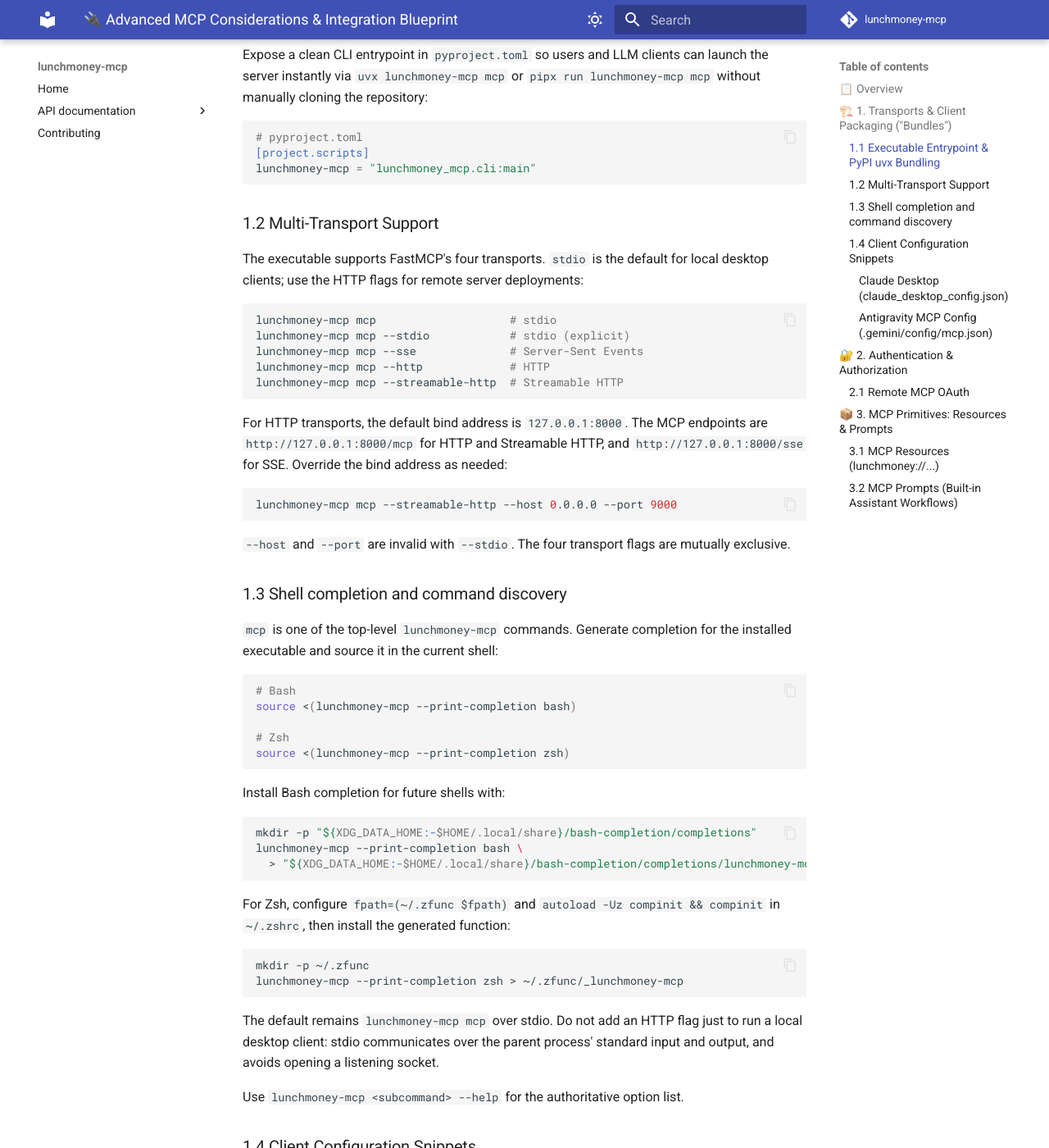
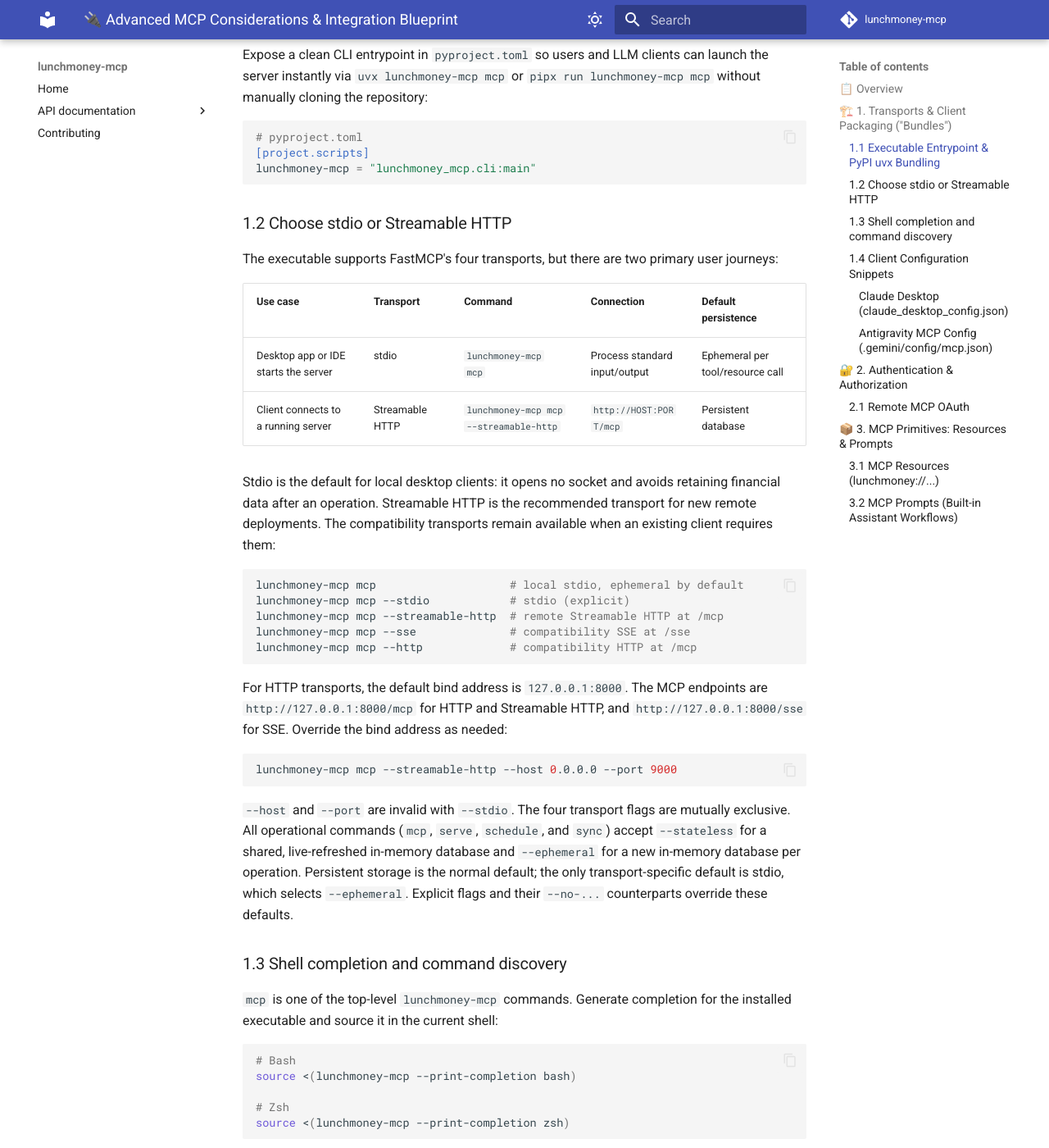
Before and after one commit to juftin/lunchmoney-app, an MkDocs documentation site: the page built from docs/MCP_GUIDE.md, in a window 1280 px wide and 1400 px high, scrolled down 1012 px. Shown: the whole window at 82% size. Built offline with MkDocs 1.6.1 and Material for MkDocs 9.7.7, drawn with Linux system fonts in a browser that asks for light colours; comment, search, counter and statistics services are not loaded.

Commit message:
✨ (mcp): clarify transport and persistence UX

````diff
--- a/docs/MCP_GUIDE.md
+++ b/docs/MCP_GUIDE.md
@@ -46,17 +46,27 @@
 lunchmoney-mcp = "lunchmoney_mcp.cli:main"
 ```
 
-### 1.2 Multi-Transport Support
+### 1.2 Choose stdio or Streamable HTTP
 
-The executable supports FastMCP's four transports. `stdio` is the default for
-local desktop clients; use the HTTP flags for remote server deployments:
+The executable supports FastMCP's four transports, but there are two primary
+user journeys:
+
+| Use case                             | Transport       | Command                                | Connection                    | Default persistence              |
+| :----------------------------------- | :-------------- | :------------------------------------- | :---------------------------- | :------------------------------- |
+| Desktop app or IDE starts the server | stdio           | `lunchmoney-mcp mcp`                   | Process standard input/output | Ephemeral per tool/resource call |
+| Client connects to a running server  | Streamable HTTP | `lunchmoney-mcp mcp --streamable-http` | `http://HOST:PORT/mcp`        | Persistent database              |
+
+Stdio is the default for local desktop clients: it opens no socket and avoids
+retaining financial data after an operation. Streamable HTTP is the recommended
+transport for new remote deployments. The compatibility transports remain
+available when an existing client requires them:
 
 ```bash
-lunchmoney-mcp mcp                    # stdio
+lunchmoney-mcp mcp                    # local stdio, ephemeral by default
 lunchmoney-mcp mcp --stdio            # stdio (explicit)
-lunchmoney-mcp mcp --sse              # Server-Sent Events
-lunchmoney-mcp mcp --http             # HTTP
-lunchmoney-mcp mcp --streamable-http  # Streamable HTTP
+lunchmoney-mcp mcp --streamable-http  # remote Streamable HTTP at /mcp
+lunchmoney-mcp mcp --sse              # compatibility SSE at /sse
+lunchmoney-mcp mcp --http             # compatibility HTTP at /mcp
 ```
 
 For HTTP transports, the default bind address is `127.0.0.1:8000`. The MCP
@@ -68,7 +78,12 @@
 ```
 
 `--host` and `--port` are invalid with `--stdio`. The four transport flags are
-mutually exclusive.
+mutually exclusive. All operational commands (`mcp`, `serve`, `schedule`, and
+`sync`) accept `--stateless` for a shared, live-refreshed in-memory database
+and `--ephemeral` for a new in-memory database per operation. Persistent
+storage is the normal default; the only transport-specific default is stdio,
+which selects `--ephemeral`. Explicit flags and their `--no-...` counterparts
+override these defaults.
 
 ### 1.3 Shell completion and command discovery
 
@@ -115,7 +130,7 @@
     "mcpServers": {
         "lunchmoney": {
             "command": "uvx",
-            "args": ["lunchmoney-mcp"],
+            "args": ["lunchmoney-mcp", "mcp"],
             "env": {
                 "LUNCHMONEY_ACCESS_TOKEN": "your_api_token_here"
             }
@@ -135,7 +150,8 @@
                 "run",
                 "--directory",
                 "/path/to/lunchmoney-mcp",
-                "lunchmoney-mcp"
+                "lunchmoney-mcp",
+                "mcp"
             ],
             "env": {
                 "LUNCHMONEY_ACCESS_TOKEN": "your_api_token_here"
````
Also changed, not shown: README.md (+72 -11 lines), docs/AGENT_HANDOFF.md (+1 -1 lines), docs/CHECKLIST.md (+3 -0 lines), docs/OPERATIONS.md (+6 -6 lines), 10 other files.
